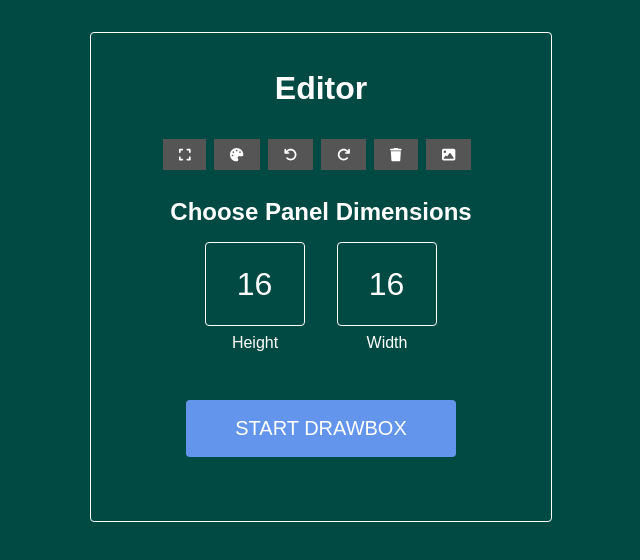
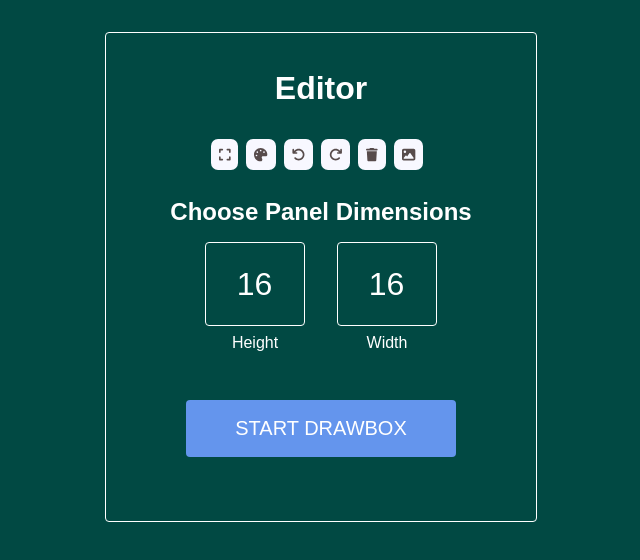
Before and after one commit to TheCyberFlash/stjag-j-toolbox, a React (Create React App) app in the folder desktop-pixel/: page / in a window 1280 px wide. Shown: the top 560 px of the page, without its empty margins (319-959 px from the left). Built offline with nearby package versions, Linux system fonts and the light colour scheme.

Commit message:
Update index.css

```diff
--- a/desktop-pixel/src/index.css
+++ b/desktop-pixel/src/index.css
@@ -114,19 +114,20 @@ body {
   justify-content: space-between;
   align-items: center;
   padding: 0.5rem;
-  background-color: rgb(1, 73, 67);
   color: white;
 }
 
 .toolbar-button {
-  background-color: #555;
-  color: white;
+  background-color:ghostwhite;
+  color: rgb(87, 75, 75);
   border: none;
-  padding: 0.5rem 1rem;
+  padding: 0.5rem;
   margin-right: 0.5rem;
   cursor: pointer;
+  border-radius: 7px;
 }
 
 .toolbar-button:hover {
-  background-color: #333;
+  background-color: rgb(87, 75, 75);
+  color: ghostwhite;
 }
```
